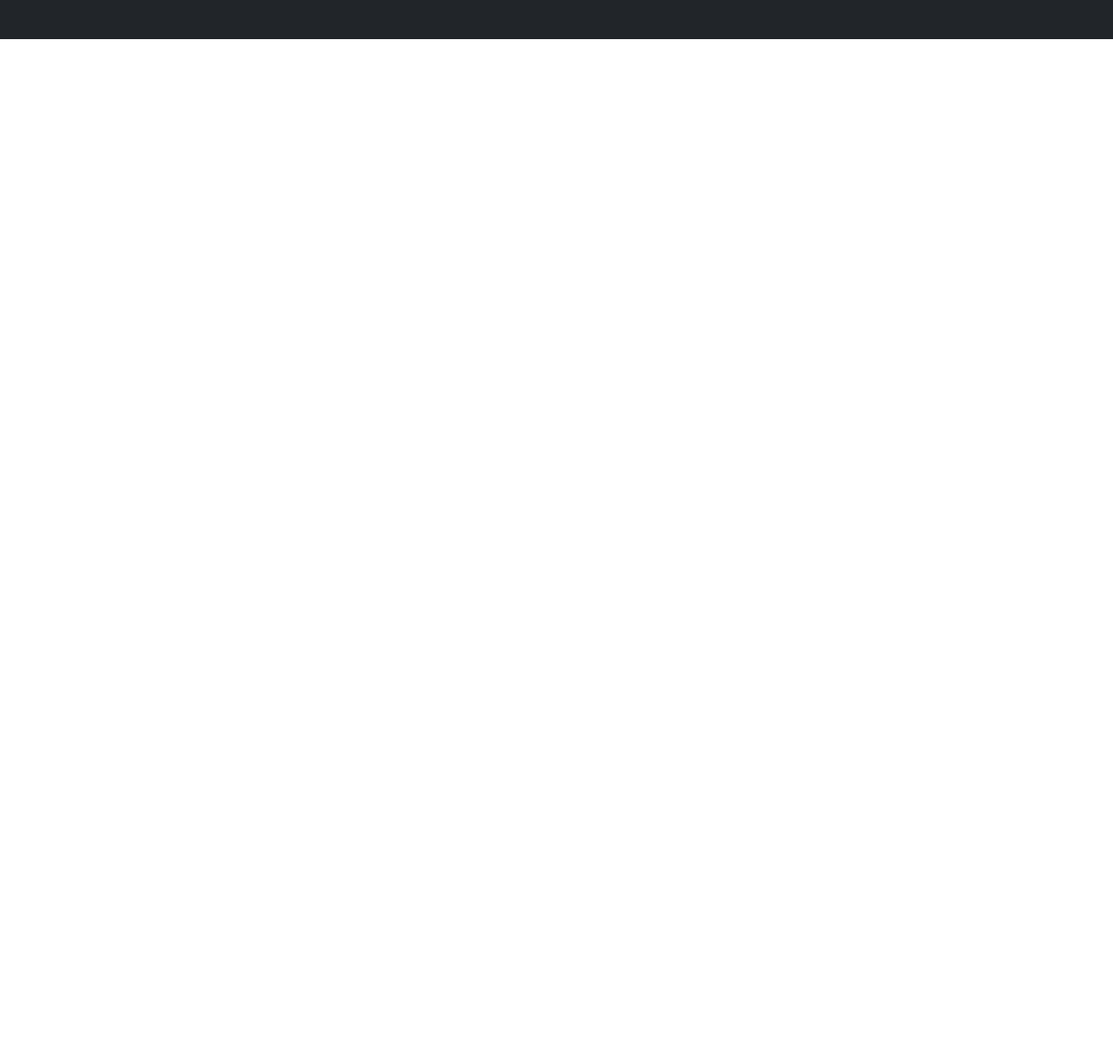
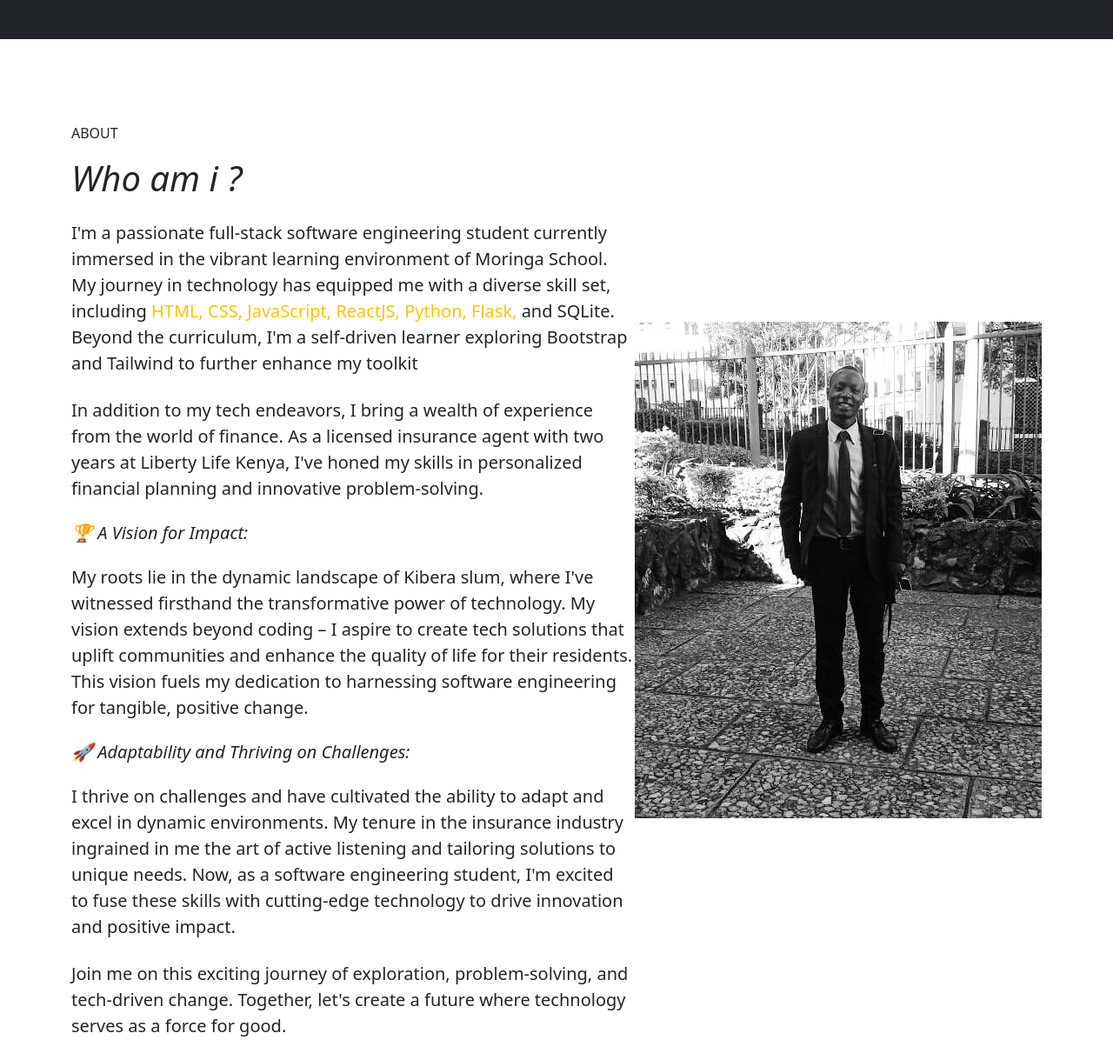
Before and after one commit to gilbert-ku/gilbert-portfolio, a website built with Vite: page src/index.html in a window 1280 px wide. Shown: the part 891-2110 px from the top of the page at 87% size. Before the commit the page ends 984 px from the top, so only its background shows below. Built offline with nearby package versions, Linux system fonts and the light colour scheme.

Commit message:
add about me

```diff
--- a/src/index.html
+++ b/src/index.html
@@ -104,7 +104,48 @@
     </section>
     <!-- About -->
 
+    <section>
+      <div class="container">
+        <div class="d-lg-flex align-items-center justify-content-between">
+          <div>
+            <!-- <h1>Welcome to <span class="text-warning"> My Portfolio! </span></h1> -->
+            <p class="mt-5" id="ABOUT">ABOUT</p>
+            <h1><em>Who am i ?</em></h1>
+            <p class="lead my-4">
+              I'm a passionate full-stack software engineering student currently immersed in the vibrant learning environment of Moringa School. My journey in technology has equipped me with a diverse skill set, including <span class="text-warning">HTML, CSS, JavaScript, ReactJS, Python, Flask,</span> and SQLite. Beyond the curriculum, I'm a self-driven learner exploring Bootstrap and Tailwind to further enhance my toolkit
+            </p>
+            <p  class="lead my-4">
+              In addition to my tech endeavors, I bring a wealth of experience from the world of finance. As a licensed insurance agent with two years at Liberty Life Kenya, I've honed my skills in personalized financial planning and innovative problem-solving.
+            </p>
+            <h5>
+              <em>🏆 A Vision for Impact:</em>
+            </h5>
+            <p class="lead my-4">
+              My roots lie in the dynamic landscape of Kibera slum, where I've witnessed firsthand the transformative power of technology. My vision extends beyond coding – I aspire to create tech solutions that uplift communities and enhance the quality of life for their residents. This vision fuels my dedication to harnessing software engineering for tangible, positive change.
+            </p>
+            <h5>
+              <em>🚀 Adaptability and Thriving on Challenges:</em>
+            </h5>
 
+            <p class="lead my-4">
+              I thrive on challenges and have cultivated the ability to adapt and excel in dynamic environments. My tenure in the insurance industry ingrained in me the art of active listening and tailoring solutions to unique needs. Now, as a software engineering student, I'm excited to fuse these skills with cutting-edge technology to drive innovation and positive impact.
+            </p>
+            <p class="lead my-4">
+              Join me on this exciting journey of exploration, problem-solving, and tech-driven change. Together, let's create a future where technology serves as a force for good.
+            </p>
+
+
+          </div>
+          <img
+            class="img-fluid w-100  d-sm-block "
+            src="image/aboutme.jpeg"
+            alt=""
+          />
+        </div>
+
+      </div>
+
+    </section>
     <script type="module" src="./js/main.js"></script>
   </body>
 </html>
```
